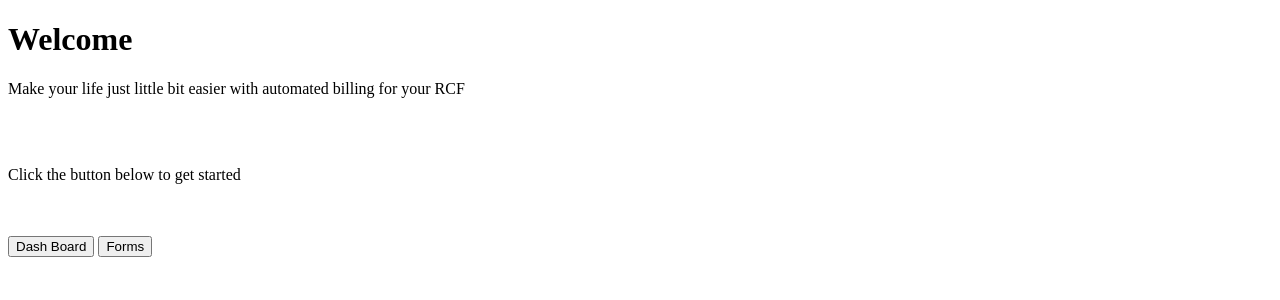
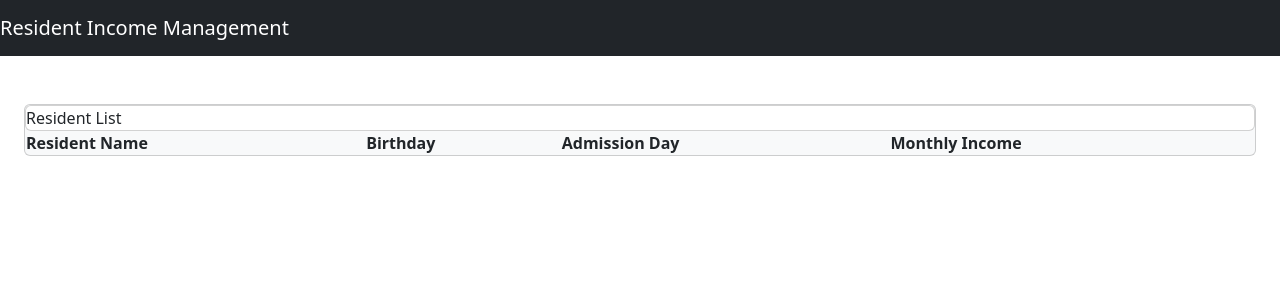
Before and after one commit to kofi12/python_bill_proj, a Django app: page / in a window 1280 px wide. Shown: the top 300 px of the page. Run offline with Django 4.2, Linux system fonts and the light colour scheme; data that the repository does not hold is empty.

Commit message:
updating layout, dashboard is now root page, remove index.html and write CRUD api

```diff
--- a/bill_auto/templates/dashboard.html
+++ b/bill_auto/templates/dashboard.html
@@ -1,17 +1,21 @@
-
 <!DOCTYPE>
 <html>
     <head>
-        <link href="/static/css/dash.css" rel="stylesheet" type="text/css"/>
-        <link href="https://cdn.jsdelivr.net/npm/bootstrap@5.3.0-alpha3/dist/css/bootstrap.min.css"
-        rel="stylesheet" integrity="sha384-KK94CHFLLe+nY2dmCWGMq91rCGa5gtU4mk92HdvYe+M/SXH301p5ILy+dN9+nJOZ" crossorigin="anonymous">
-
-        <script src="https://cdn.jsdelivr.net/npm/bootstrap@5.3.0-alpha3/dist/js/bootstrap.bundle.min.js"
-        integrity="sha384-ENjdO4Dr2bkBIFxQpeoTz1HIcje39Wm4jDKdf19U8gI4ddQ3GYNS7NTKfAdVQSZe" crossorigin="anonymous"></script>
+        <link href="https://cdn.jsdelivr.net/npm/bootstrap@5.3.0-alpha3/dist/css/bootstrap.min.css" rel="stylesheet">
 
 
-        <h1>Resident Income and Info</h1>
-        <table name="dash-table">
+        <body>
+            <nav class="navbar navbar-dark bg-dark justify-content-between">
+                <a class="navbar-brand">Resident Income Management</a>
+            </nav>
+            <br><br>
+              <div class="card bg-light ms-4 me-4 mb-4">
+                <div class="card header">
+                  <div class="col-sm">
+                    <i class="fa-solid fa-list fa-lg"></i> Resident List
+                  </div>
+                </div>
+            <table name="dash-table" sty>
                 <tr>
                     <th name="resident">Resident Name</th>
                     <th class="date" name="birth">Birthday</th>
@@ -27,5 +31,7 @@
                 </tr>
                 {% endfor %}
             </table>
+            <script src="https://cdn.jsdelivr.net/npm/bootstrap@5.3.0-alpha3/dist/js/bootstrap.bundle.min.js"></script>
+        </body>
     </head>
 </html>
--- a/bill_auto/templates/index.html
+++ /dev/null
@@ -1,12 +0,0 @@
-<!DOCTYPE html>
-<html>
-    <body>
-        <h1>Welcome</h1>
-        <p>Make your life just little bit easier with automated billing for your RCF</p>
-        <br></br>
-        <p>Click the button below to get started</p>
-        <br></br>
-        <a href="dashboard"><button>Dash Board</button></a>
-        <a href="forms"><button>Forms</button></a>
-    </body>
-</html>
--- a/bill_auto/urls.py
+++ b/bill_auto/urls.py
@@ -2,10 +2,6 @@ from django.urls import path
 from . import views
 
 urlpatterns = [
-    path('', views.greet_view),
-    path('dashboard/', views.dash_view),
+    path('', views.dash_view),
     path('forms/', views.resident_form),
 ]
-
-
-#Here is a comment from the views.py file:
--- a/bill_auto/views.py
+++ b/bill_auto/views.py
@@ -19,8 +19,54 @@ def resident_form(request):
     if request.method == 'POST':
         form = ResidentForm(request.POST)
         if form.is_valid():
-            form.save()
-            return redirect('/')
+            try:
+                form.save()
+                return redirect('/')
+            except:
+                pass
+    else:
+        form = ResidentForm()
 
     context = {'form': form}
     return render(request, 'forms.html', context)
+
+#create operation
+def add_resident(request):
+    if request.method == 'POST':
+        form = ResidentForm(request.POST)
+        if form.is_valid():
+            try:
+                form.save()
+                return redirect('/')
+            except:
+                pass
+    else:
+        form = ResidentForm()
+
+    context = {'form': form}
+    return render(request, 'dash_board.html', context)
+
+#delete operation
+def delete_resident(request, id):
+    resident = Resident.objects.get(id=id)
+    if request.method == 'DELETE':
+        resident.delete()
+        return redirect('/')
+
+#update operation
+def update_resident(request, id):
+    resident = Resident.objects.get(id=id)
+
+    if request.method == 'POST':
+        form = ResidentForm(request.POST, instance=resident)
+        if form.is_valid():
+            try:
+                form.save()
+                return redirect('/')
+            except:
+                pass
+    else:
+        form = ResidentForm(instance=resident)
+
+    context = {'form': form}
+    return render(request, 'dashboard.html', context)
--- a/python_bill_proj/urls.py
+++ b/python_bill_proj/urls.py
@@ -22,7 +22,6 @@ from django.contrib.staticfiles.urls import staticfiles_urlpatterns
 urlpatterns = [
     path("admin/", admin.site.urls),
     path('', include('bill_auto.urls')),
-    path('dashboard/', include('bill_auto.urls')),
     path('forms/', include('bill_auto.urls')),
 ]
 
```
Lines whose indentation alone changed are shown as unchanged.
